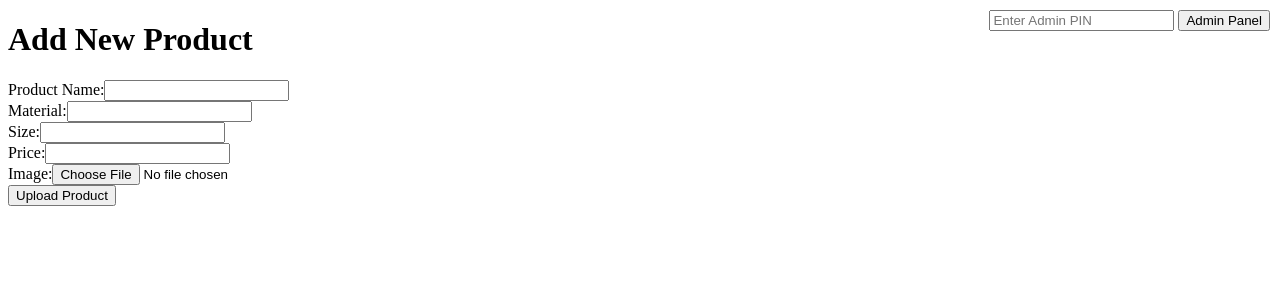
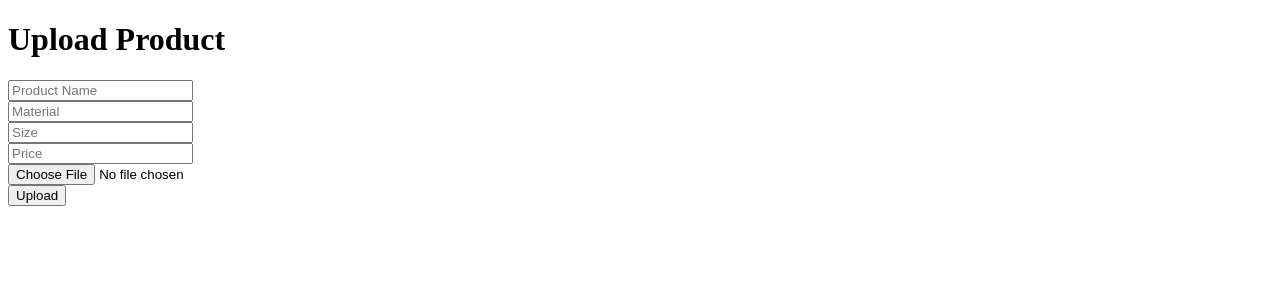
Before and after one commit to rhonaldh265/onlineshop, a PHP site: page /admin.php in a window 1280 px wide. Shown: the top 300 px of the page. Run offline with PHP 8.4, Linux system fonts and the light colour scheme.

Commit message:
Revise product upload form with placeholders and requirements
Updated the product upload form to include placeholders and required attributes for input fields.

```diff
--- a/admin.php
+++ b/admin.php
@@ -4,22 +4,14 @@
   <title>Admin Panel</title>
 </head>
 <body>
-
-<div style="position: absolute; top: 10px; right: 10px;">
-  <form action="admin-login.php" method="post">
-    <input type="password" name="pin" placeholder="Enter Admin PIN">
-    <input type="submit" value="Admin Panel">
-  </form>
-</div>
-
-  <h1>Add New Product</h1>
+  <h1>Upload Product</h1>
   <form action="upload.php" method="post" enctype="multipart/form-data">
-    <label>Product Name:</label><input type="text" name="name"><br>
-    <label>Material:</label><input type="text" name="material"><br>
-    <label>Size:</label><input type="text" name="size"><br>
-    <label>Price:</label><input type="text" name="price"><br>
-    <label>Image:</label><input type="file" name="image"><br>
-    <input type="submit" value="Upload Product">
+    <input type="text" name="name" placeholder="Product Name" required><br>
+    <input type="text" name="material" placeholder="Material" required><br>
+    <input type="text" name="size" placeholder="Size" required><br>
+    <input type="number" name="price" placeholder="Price" required><br>
+    <input type="file" name="image" required><br>
+    <input type="submit" value="Upload">
   </form>
 </body>
 </html>
```
